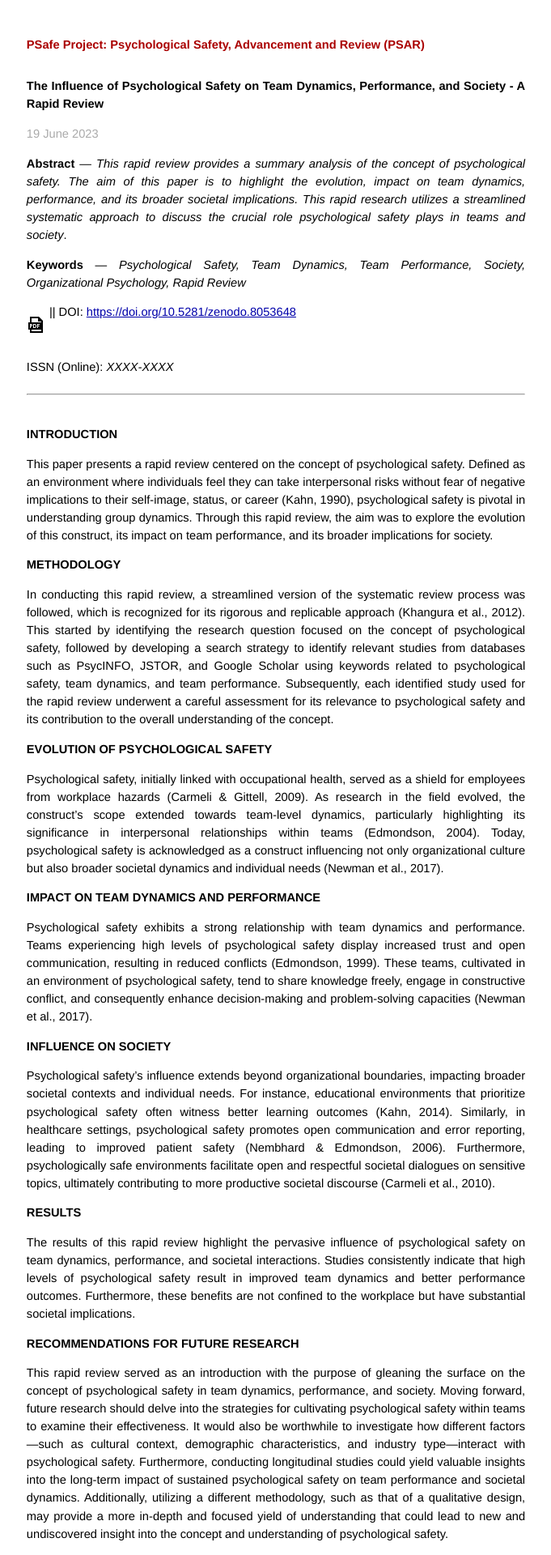
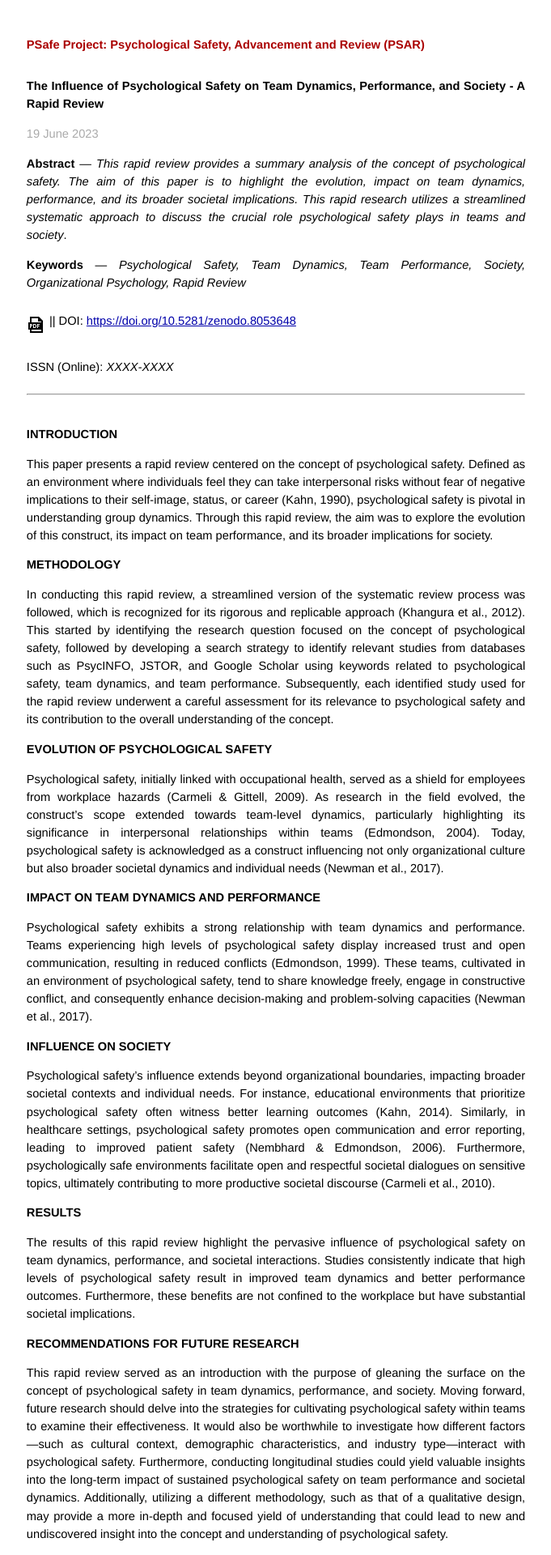
Before and after one commit to atidbit/psafe, a Jekyll site: the page built from _posts/2023-06-19-influence-of-psychological-safety-a-rapid-review.md, in a window 1280 px wide. Shown: the top 1920 px of the page at 81% size, without its empty margins (299-980 px from the left). Built offline with Jekyll 4.4.1, drawn with Linux system fonts in a browser that asks for light colours.

Commit message:
Update 2023-06-19-influence-of-psychological-safety-a-rapid-review.md

```diff
--- a/_posts/2023-06-19-influence-of-psychological-safety-a-rapid-review.md
+++ b/_posts/2023-06-19-influence-of-psychological-safety-a-rapid-review.md
@@ -17,7 +17,7 @@
 **Keywords** — _Psychological Safety, Team Dynamics, Team Performance, Society,
 Organizational Psychology, Rapid Review_
 
-<a href="https://zenodo.org/record/8053648/files/Influence_of_Psychological_Safety_A_Rapid_Review.pdf?download=1" target="_blank"><img src="/images/pdf-icon.png" align="top"></a> ||
+<a href="https://zenodo.org/record/8053648/files/Influence_of_Psychological_Safety_A_Rapid_Review.pdf?download=1" target="_blank"><img src="/images/pdf-icon.png" align="middle"></a> ||
 DOI: <a href="https://doi.org/10.5281/zenodo.8053648" target="_blank">https://doi.org/10.5281/zenodo.8053648</a>
 
 ISSN (Online): _XXXX-XXXX_
```
